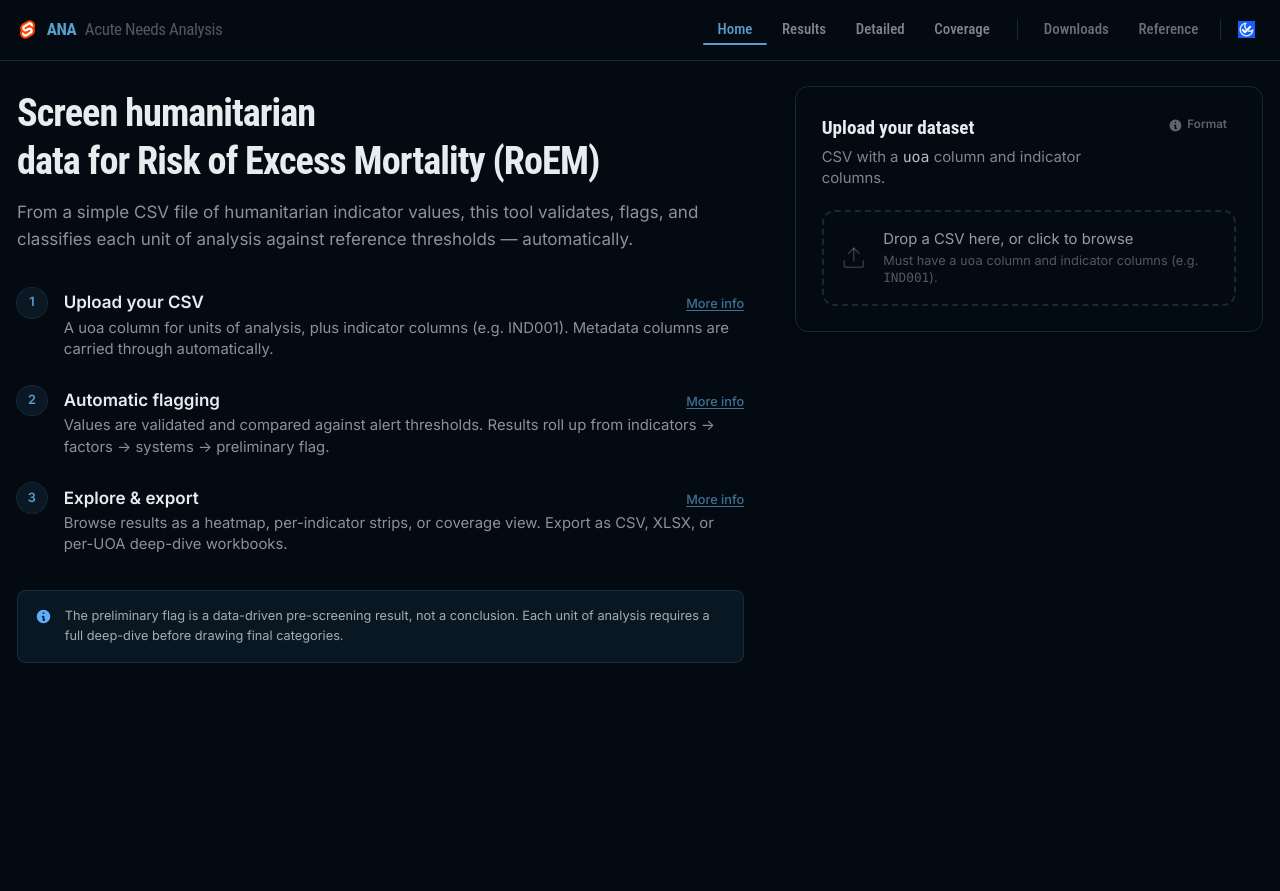
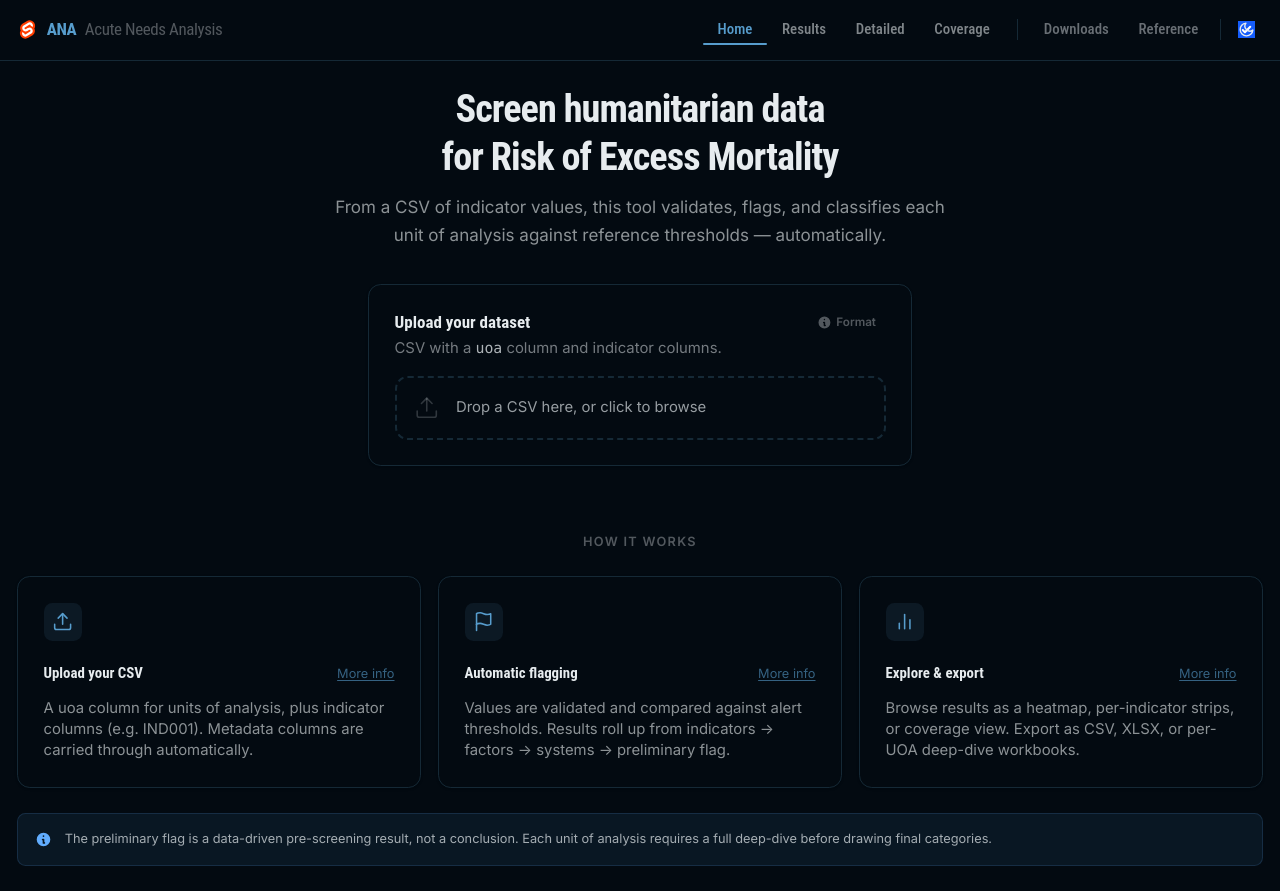
Before and after one commit to gnoblet/ANA_app_svelte, a SvelteKit app: page / in a window 1280 px wide. Before the commit the page ends 800 px from the top, so only its background shows below. Built offline with nearby package versions, Linux system fonts and the light colour scheme; a web font is replaced by a local one.

Commit message:
refactor: update layout and styling of the main page; enhance upload card and validation status display for improved user experience

```diff
--- a/src/routes/+page.svelte
+++ b/src/routes/+page.svelte
@@ -218,7 +218,7 @@
 {#if hasPreviousResults && !validationPassed}
 	<div
 		role="alert"
-		class="alert bg-success/10 border-success/20 mb-6 flex items-center justify-between gap-4 border"
+		class="alert bg-success/10 border-success/20 mb-8 flex items-center justify-between gap-4 border"
 	>
 		<div class="flex items-start gap-3">
 			<svg
@@ -260,79 +260,30 @@
 	</div>
 {/if}
 
-<!-- Hero: 3/2 column split (left wider) -->
-<div class="grid grid-cols-1 gap-8 lg:grid-cols-5 lg:gap-12">
-	<!-- Left: brand + steps (3 cols) -->
-	<div class="lg:col-span-3 lg:pt-1">
-		<!-- Headline -->
-		<h1 class="text-3xl leading-tight font-bold tracking-tight sm:text-4xl">
-			Screen humanitarian<br />data for Risk of Excess Mortality (RoEM)
+<!-- ── Centered hero ───────────────────────────────────────────────────────── -->
+<div class="mx-auto max-w-2xl text-center">
+	<h1 class="text-3xl font-bold leading-tight tracking-tight sm:text-4xl">
+		Screen humanitarian data<br class="hidden sm:block" /> for Risk of Excess Mortality
 	</h1>
-		<p class="text-base-content/60 mt-3 leading-relaxed">
-			From a simple CSV file of humanitarian indicator values, this tool validates, flags, and
-			classifies each unit of analysis against reference thresholds — automatically.
-		</p>
-
-		<!-- Workflow steps -->
-		<ol class="mt-8 space-y-6">
-			{#each steps as step, i (i)}
-				<li class="flex items-start gap-4">
-					<span
-						class="bg-primary/10 text-primary ring-primary/20 flex size-7 shrink-0 items-center justify-center rounded-full text-xs font-bold ring-1"
-					>
-						{i + 1}
-					</span>
-					<div class="flex-1 pt-0.5">
-						<div class="flex items-baseline justify-between gap-3">
-							<p class="font-semibold">{step.title}</p>
-							<button
-								class="text-primary/70 hover:text-primary shrink-0 cursor-pointer text-xs font-medium underline underline-offset-2 transition-colors duration-150"
-								onclick={() => openStep(i)}
-							>
-								More info
-							</button>
-						</div>
-						<p class="text-base-content/60 mt-0.5 text-sm">{step.desc}</p>
-					</div>
-				</li>
-			{/each}
-		</ol>
-
-		<!-- Caveat note -->
-		<div class="border-info/15 bg-info/8 mt-8 flex items-start gap-3 rounded-lg border px-4 py-3.5">
-			<svg
-				xmlns="http://www.w3.org/2000/svg"
-				class="text-info mt-0.5 size-4 shrink-0"
-				viewBox="0 0 20 20"
-				fill="currentColor"
-				aria-hidden="true"
-			>
-				<path
-					fill-rule="evenodd"
-					d="M18 10a8 8 0 11-16 0 8 8 0 0116 0zm-7-4a1 1 0 11-2 0 1 1 0 012 0zM9 9a1 1 0 000 2v3a1 1 0 001 1h1a1 1 0 100-2v-3a1 1 0 00-1-1H9z"
-					clip-rule="evenodd"
-				/>
-			</svg>
-			<p class="text-base-content/70 text-xs leading-relaxed">
-				The preliminary flag is a data-driven pre-screening result, not a conclusion. Each unit of
-				analysis requires a full deep-dive before drawing final categories.
+	<p class="text-base-content/60 mx-auto mt-3 max-w-xl leading-relaxed">
+		From a CSV of indicator values, this tool validates, flags, and classifies each unit of
+		analysis against reference thresholds — automatically.
 	</p>
 </div>
-	</div>
 
-	<!-- Right: upload card (2 cols) -->
-	<div class="lg:col-span-2">
+<!-- ── Upload card ────────────────────────────────────────────────────────── -->
+<div class="mx-auto mt-8 max-w-lg">
 	<div class="card bg-base-100 border-base-300 border shadow-sm">
 		<div class="card-body gap-0">
 			<div class="flex items-start justify-between gap-3">
 				<div>
-						<h2 class="text-lg font-semibold">Upload your dataset</h2>
-						<p class="text-base-content/55 mt-1 text-sm">
-							CSV with a <code class="text-base-content/80">uoa</code> column and indicator columns.
+					<h2 class="text-base font-semibold">Upload your dataset</h2>
+					<p class="text-base-content/50 mt-0.5 text-sm">
+						CSV with a <code class="text-base-content/75">uoa</code> column and indicator columns.
 					</p>
 				</div>
 				<button
-						class="btn btn-ghost btn-xs text-base-content/40 hover:text-base-content shrink-0 cursor-pointer gap-1"
+					class="btn btn-ghost btn-xs text-base-content/35 hover:text-base-content shrink-0 cursor-pointer gap-1"
 					onclick={() => formatModal?.showModal()}
 					title="CSV format reference"
 				>
@@ -353,13 +304,8 @@
 				</button>
 			</div>
 
-				<div class="mt-5">
-					<CsvUploader
-						hintText="Must have a <code>uoa</code> column and indicator columns (e.g. <code>IND001</code>)."
-						onparsed={onParsed}
-						onerror={onParseError}
-						oncleared={clearAll}
-					/>
+			<div class="mt-4">
+				<CsvUploader onparsed={onParsed} onerror={onParseError} oncleared={clearAll} />
 			</div>
 
 			<!-- Parse / pipeline errors -->
@@ -386,9 +332,9 @@
 
 			<!-- Compact validation status -->
 			{#if isValidating}
-					<div class="mt-4 flex items-center gap-2.5 text-sm">
+				<div class="mt-4 flex items-center gap-2.5">
 					<span class="loading loading-spinner loading-xs text-primary"></span>
-						<span class="text-base-content/55">Validating…</span>
+					<span class="text-base-content/55 text-sm">Validating…</span>
 				</div>
 			{:else if validationResult && !validationResult.ok}
 				<div
@@ -402,18 +348,14 @@
 									.length !== 1
 									? 's'
 									: ''}
-									{#if validationResult.cellErrors?.length || validationResult.warnings?.length}
-										·
-									{/if}
+								{#if validationResult.cellErrors?.length || validationResult.warnings?.length}·{/if}
 							{/if}
 							{#if validationResult.cellErrors?.length}
-									{validationResult.cellErrors.length} cell error{validationResult.cellErrors
-										.length !== 1
+								{validationResult.cellErrors.length} cell error{validationResult.cellErrors.length !==
+								1
 									? 's'
 									: ''}
-									{#if validationResult.warnings?.length}
-										·
-									{/if}
+								{#if validationResult.warnings?.length}·{/if}
 							{/if}
 							{#if validationResult.warnings?.length}
 								{validationResult.warnings.length} warning{validationResult.warnings.length !== 1
@@ -469,6 +411,85 @@
 		</div>
 	{/if}
 </div>
+
+<!-- ── How it works ───────────────────────────────────────────────────────── -->
+<div class="mt-16">
+	<p class="text-base-content/35 mb-6 text-center text-xs font-semibold uppercase tracking-widest">
+		How it works
+	</p>
+	<div class="grid grid-cols-1 gap-4 sm:grid-cols-3">
+		{#each steps as step, i (i)}
+			<div class="card bg-base-100 border-base-300 border shadow-sm">
+				<div class="card-body">
+					<!-- Icon -->
+					<div
+						class="bg-primary/10 text-primary flex size-9 items-center justify-center rounded-lg"
+					>
+						<svg
+							xmlns="http://www.w3.org/2000/svg"
+							class="size-5"
+							viewBox="0 0 24 24"
+							fill="none"
+							stroke="currentColor"
+							stroke-width="1.75"
+							stroke-linecap="round"
+							stroke-linejoin="round"
+							aria-hidden="true"
+						>
+							{#if i === 0}
+								<!-- Upload arrow -->
+								<path d="M21 15v4a2 2 0 0 1-2 2H5a2 2 0 0 1-2-2v-4" />
+								<polyline points="17 8 12 3 7 8" />
+								<line x1="12" y1="3" x2="12" y2="15" />
+							{:else if i === 1}
+								<!-- Flag -->
+								<path d="M4 15s1-1 4-1 5 2 8 2 4-1 4-1V3s-1 1-4 1-5-2-8-2-4 1-4 1z" />
+								<line x1="4" y1="22" x2="4" y2="15" />
+							{:else}
+								<!-- Bar chart -->
+								<line x1="18" y1="20" x2="18" y2="10" />
+								<line x1="12" y1="20" x2="12" y2="4" />
+								<line x1="6" y1="20" x2="6" y2="14" />
+							{/if}
+						</svg>
+					</div>
+
+					<!-- Title + more info -->
+					<div class="mt-3 flex items-baseline justify-between gap-2">
+						<h3 class="font-semibold">{step.title}</h3>
+						<button
+							class="text-primary/60 hover:text-primary shrink-0 cursor-pointer text-xs underline underline-offset-2 transition-colors duration-150"
+							onclick={() => openStep(i)}
+						>
+							More info
+						</button>
+					</div>
+					<p class="text-base-content/60 mt-1 text-sm">{step.desc}</p>
+				</div>
+			</div>
+		{/each}
+	</div>
+</div>
+
+<!-- ── Caveat note ────────────────────────────────────────────────────────── -->
+<div class="border-info/15 bg-info/8 mt-6 flex items-start gap-3 rounded-lg border px-4 py-3.5">
+	<svg
+		xmlns="http://www.w3.org/2000/svg"
+		class="text-info mt-0.5 size-4 shrink-0"
+		viewBox="0 0 20 20"
+		fill="currentColor"
+		aria-hidden="true"
+	>
+		<path
+			fill-rule="evenodd"
+			d="M18 10a8 8 0 11-16 0 8 8 0 0116 0zm-7-4a1 1 0 11-2 0 1 1 0 012 0zM9 9a1 1 0 000 2v3a1 1 0 001 1h1a1 1 0 100-2v-3a1 1 0 00-1-1H9z"
+			clip-rule="evenodd"
+		/>
+	</svg>
+	<p class="text-base-content/70 text-xs leading-relaxed">
+		The preliminary flag is a data-driven pre-screening result, not a conclusion. Each unit of
+		analysis requires a full deep-dive before drawing final categories.
+	</p>
 </div>
 
 <!-- ── Modals ──────────────────────────────────────────────────────────────── -->
@@ -478,7 +499,7 @@
 	<div class="modal-box max-w-lg">
 		<form method="dialog">
 			<button
-				class="btn btn-sm btn-circle btn-ghost absolute top-3 right-3 cursor-pointer"
+				class="btn btn-sm btn-circle btn-ghost absolute right-3 top-3 cursor-pointer"
 				aria-label="Close">✕</button
 			>
 		</form>
@@ -491,15 +512,15 @@
 					uoa column <span class="text-error ml-1 text-xs font-normal">required</span>
 				</p>
 				<p class="text-base-content/65 mt-1 text-sm">
-					A column named exactly <code>uoa</code> with a unique identifier per row — district name, p-code,
-					or any string that identifies the unit of analysis.
+					A column named exactly <code>uoa</code> with a unique identifier per row — district name,
+					p-code, or any string that identifies the unit of analysis.
 				</p>
 			</div>
 			<div class="border-base-300 bg-base-200/40 rounded-lg border px-4 py-3.5">
 				<p class="text-base-content text-sm font-semibold">Indicator columns</p>
 				<p class="text-base-content/65 mt-1 text-sm">
-					Named with the indicator ID (e.g. <code>IND001</code>, <code>IND002</code>). Unrecognised
-					column names are silently ignored for flagging.
+					Named with the indicator ID (e.g. <code>IND001</code>, <code>IND002</code>).
+					Unrecognised column names are silently ignored for flagging.
 				</p>
 			</div>
 			<div class="border-base-300 bg-base-200/40 rounded-lg border px-4 py-3.5">
@@ -509,8 +530,8 @@
 					>
 				</p>
 				<p class="text-base-content/65 mt-1 text-sm">
-					Any extra columns (e.g. <code>region</code>, <code>partner</code>) are carried through and
-					available as filters in results views.
+					Any extra columns (e.g. <code>region</code>, <code>partner</code>) are carried through
+					and available as filters in results views.
 				</p>
 			</div>
 			<div class="border-base-300 bg-base-200/40 rounded-lg border px-4 py-3.5">
@@ -525,8 +546,8 @@
 					P-codes <span class="text-base-content/40 ml-1 text-xs font-normal">optional</span>
 				</p>
 				<p class="text-base-content/65 mt-1 text-sm">
-					If <code>uoa</code> values are admin p-codes (e.g. <code>SOM001</code>), a choropleth map
-					is generated automatically.
+					If <code>uoa</code> values are admin p-codes (e.g. <code>SOM001</code>), a choropleth
+					map is generated automatically.
 				</p>
 			</div>
 		</div>
@@ -549,9 +570,8 @@
 			</svg>
 			<p class="text-sm">
 				For the full list of indicator IDs, see the
-				<a
-					href={resolve('/reference')}
-					class="text-primary font-semibold underline underline-offset-2">Reference</a
+				<a href={resolve('/reference')} class="text-primary font-semibold underline underline-offset-2"
+					>Reference</a
 				> tab.
 			</p>
 		</div>
@@ -564,13 +584,13 @@
 	<div class="modal-box max-w-lg">
 		<form method="dialog">
 			<button
-				class="btn btn-sm btn-circle btn-ghost absolute top-3 right-3 cursor-pointer"
+				class="btn btn-sm btn-circle btn-ghost absolute right-3 top-3 cursor-pointer"
 				aria-label="Close">✕</button
 			>
 		</form>
 
 		<!-- Step nav pills -->
-		<div class="mb-5 flex gap-2">
+		<div class="mb-5 flex flex-wrap gap-2">
 			{#each steps as step, i (i)}
 				<button
 					class={[
```
Lines whose indentation alone changed are shown as unchanged.
